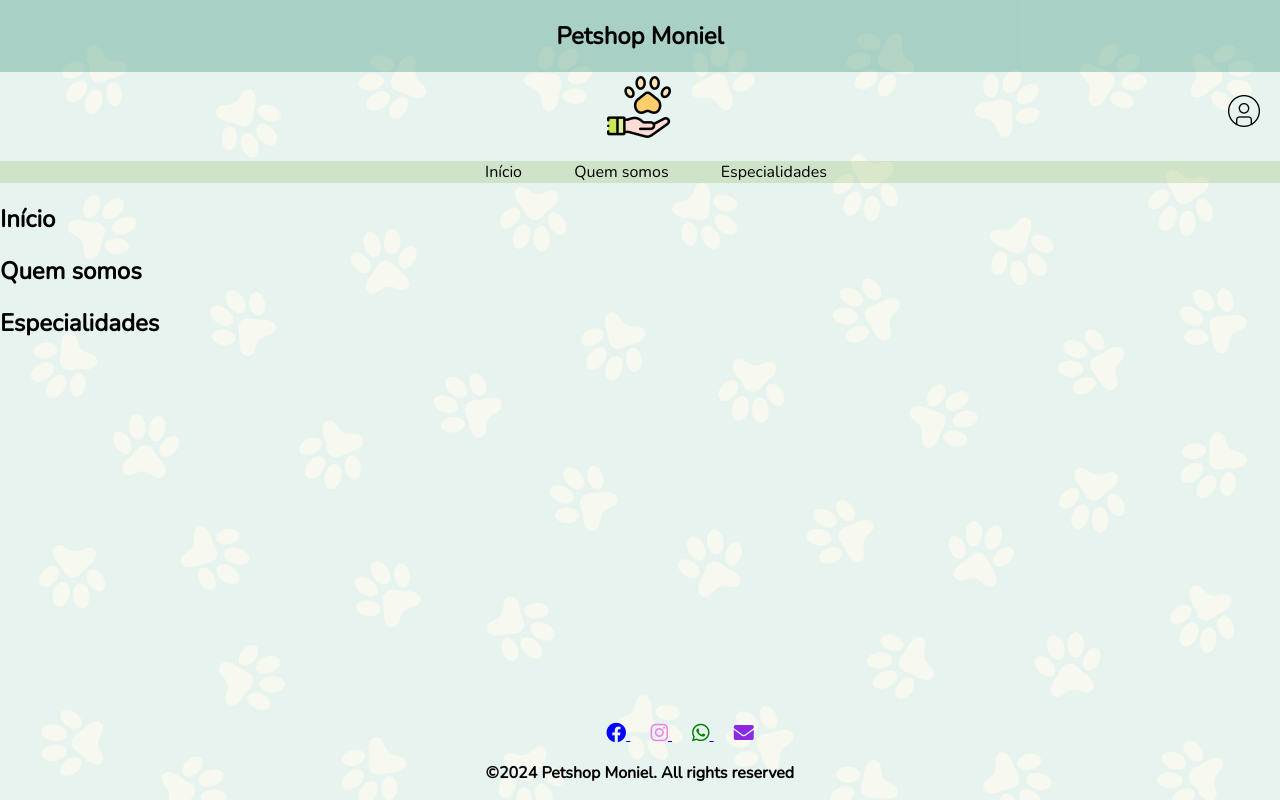
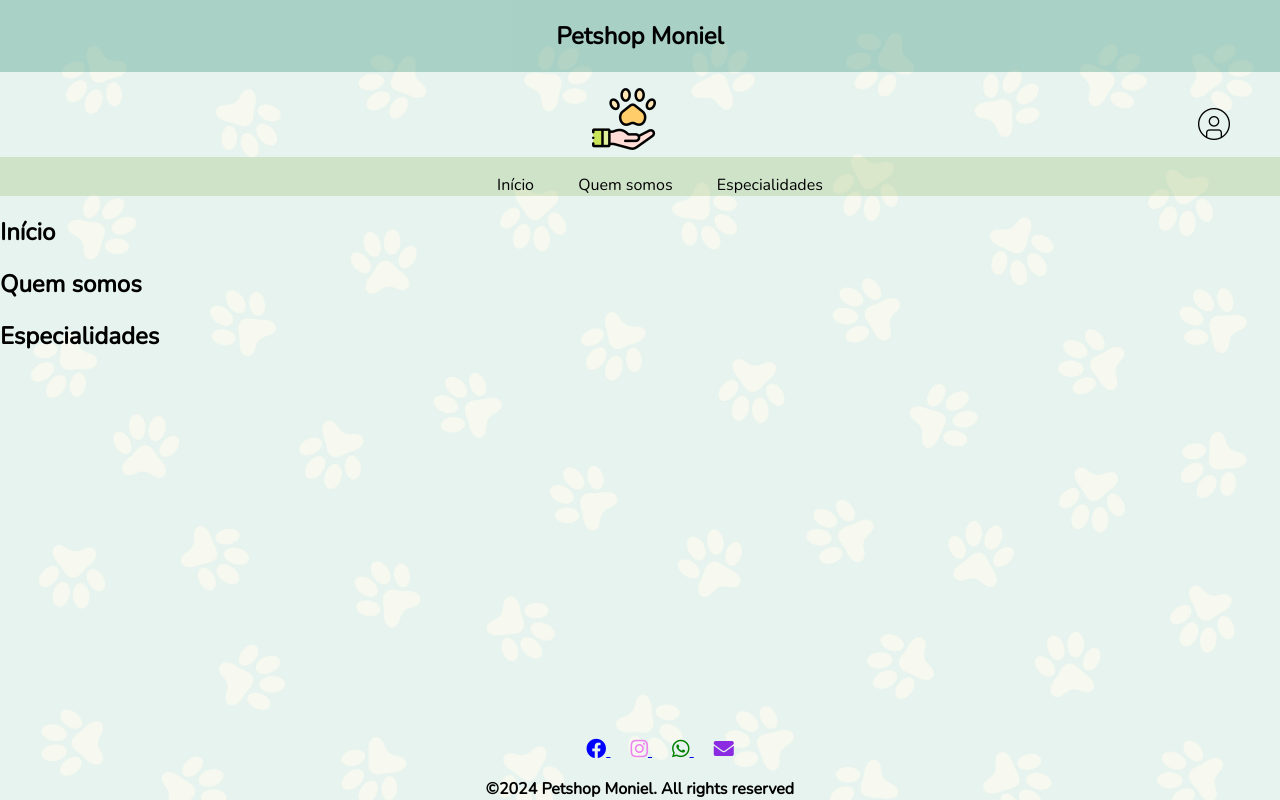
Before and after one commit to moniquedbandas/petshopMoniel, a PHP site: page / in a window 1280 px wide. Run offline with PHP 8.4, Linux system fonts and the light colour scheme.

Commit message:
Algumas mudanças e correções feitas no css para ficar mais certinho. Falta achar uma forma de fixar a parte do header lá na parte de cima..

```diff
--- a/Public/css/estilos.css
+++ b/Public/css/estilos.css
@@ -5,40 +5,40 @@
   margin: 0;
   padding: 0;
 }
-
+.areaHeader {
+  top: 0;
+}
 .areaTitulo {
   position: fixed;
   width: 100%;
   background-color: #40957e5e;
   text-align: center;
-  z-index: 1000;
+  /* z-index: 1000; */
 }
 .areaLogos {
   /* background-color: #a7c6865d; */
   text-align: center;
-  padding-top: 60px;
+  padding-top: 72px;
 }
-.areaLogo {
-  display: block;
-  text-align: center;
-}
+
 .patinha {
   padding-top: 15px;
   padding-left: 50px;
 }
 .areaLogin {
   float: right;
-  padding-top: 35px;
-  padding-right: 20px;
+  padding-top: 36px;
+  padding-right: 50px;
 }
 
 .menuHeader {
+  padding-top: 1px;
   text-align: center;
   background-color: #a7c6865d;
 }
 .menuHeader li {
-  margin-right: 8px;
   display: inline;
+  list-style-type: none;
 }
 .menuHeader a {
   text-decoration: none;
@@ -47,21 +47,22 @@
 }
 .menuHeader a:hover {
   color: none;
+  background-color: rgba(106, 156, 156, 0.37);
 }
 
 .informacoes {
   text-align: center;
-  margin-left: 80px;
+  margin: auto 80px;
 }
 .informacoes ul {
-  padding: 0 20px;
   list-style-type: none;
 }
 .informacoes li {
   display: inline;
-  margin: 10px;
+  margin: auto 10px;
 }
 .direitos {
+  margin: auto;
   text-align: center;
 }
 /*
```
